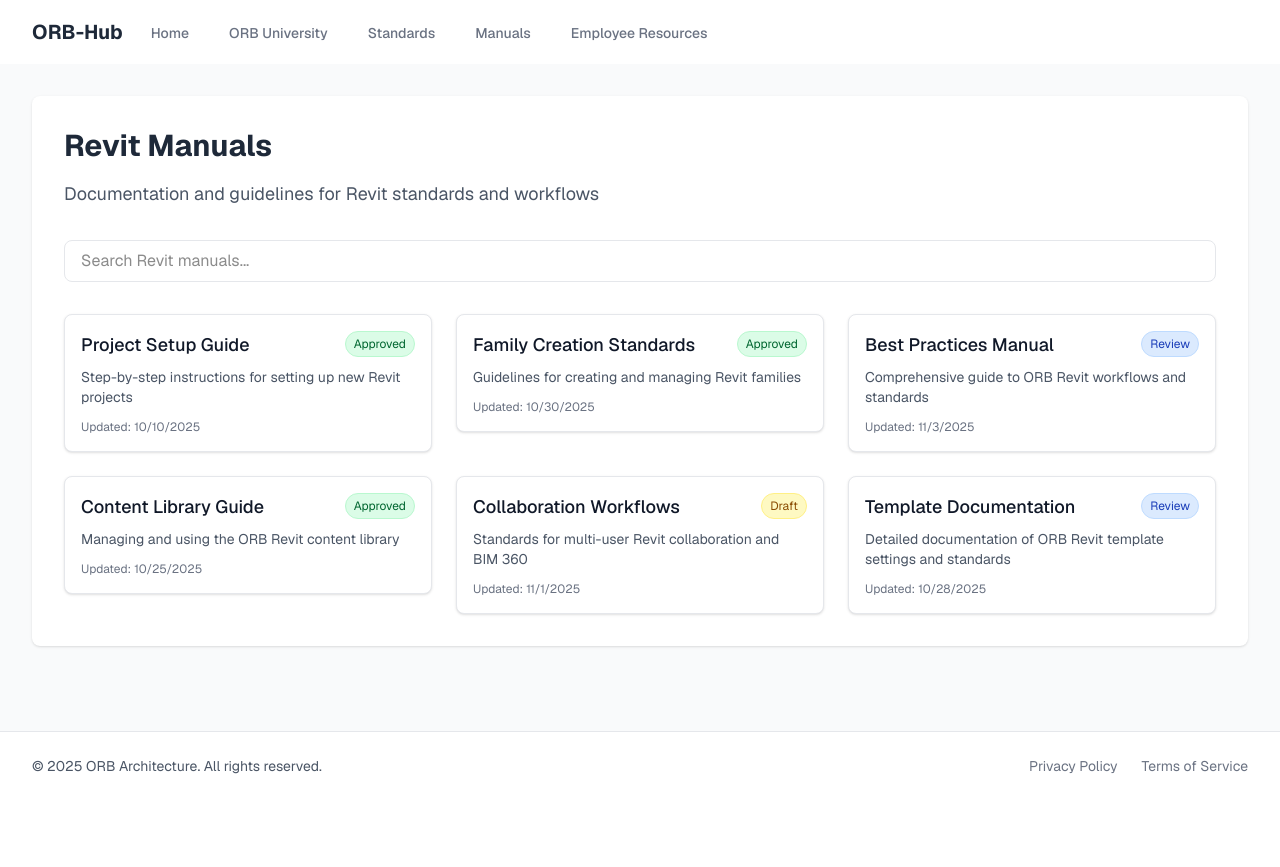
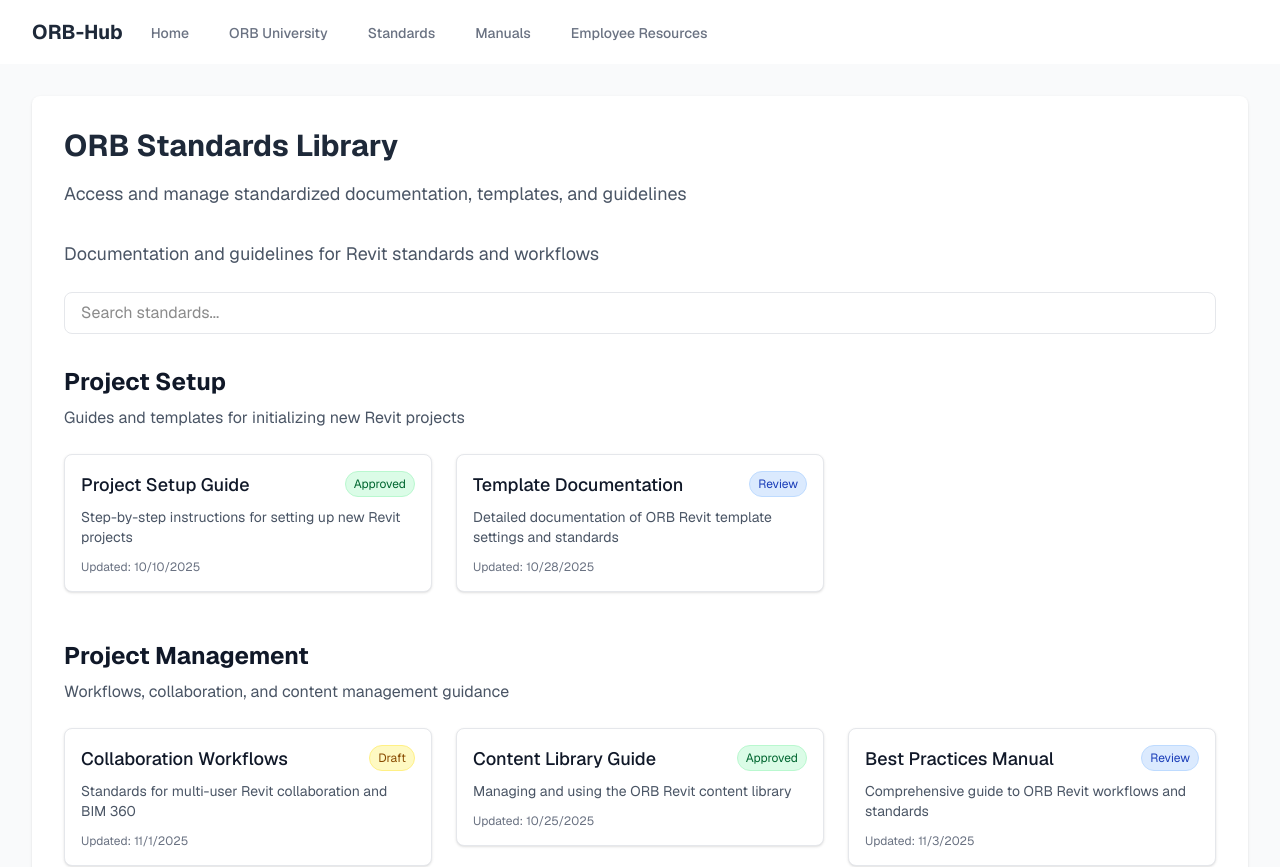
Before and after one commit to orbarch/orb-hub2, a Next.js app: page /manuals in a window 1280 px wide. Shown: the top 867 px of the page. Before the commit the page ends 800 px from the top, so only its background shows below. Built offline with nearby package versions, Linux system fonts and the light colour scheme.

Commit message:
matched manuals to standards

```diff
--- a/src/app/manuals/page.tsx
+++ b/src/app/manuals/page.tsx
@@ -2,128 +2,12 @@
 
 import React from 'react';
 import FadeIn from '@/components/FadeIn';
-import { motion, AnimatePresence } from 'framer-motion';
+import { motion } from 'framer-motion';
 import type { StandardSection } from '@/types/standards';
-import { revitManuals } from '@/data/manuals';
+import { manualSections } from '@/data/manuals';
+import { SearchBar, StandardsContent, AnimatedHeader } from '@/app/standards/StandardsComponents';
 
-function useDebounce<T>(value: T, delay: number): T {
-  const [debouncedValue, setDebouncedValue] = React.useState(value);
-
-  React.useEffect(() => {
-    const handler = setTimeout(() => {
-      setDebouncedValue(value);
-    }, delay);
-
-    return () => {
-      clearTimeout(handler);
-    };
-  }, [value, delay]);
-
-  return debouncedValue;
-}
-
-function RevitManualCard({ item }: { item: StandardSection['items'][0] }) {
-  return (
-    <motion.div
-      whileHover={{ y: -2 }}
-      className="bg-white rounded-lg shadow-sm border border-gray-200 p-4 hover:shadow-md transition-shadow"
-    >
-      <div className="flex justify-between items-start mb-2">
-        <h3 className="text-lg font-medium text-gray-900">{item.title}</h3>
-        <StatusBadge status={item.status} />
-      </div>
-      <p className="text-sm text-gray-600 mb-3">{item.description}</p>
-      <div className="text-xs text-gray-500">
-        Updated: {new Date(item.lastUpdated).toLocaleDateString()}
-      </div>
-    </motion.div>
-  );
-}
-
-function StatusBadge({ status }: { status?: 'draft' | 'review' | 'approved' }) {
-  const statusStyles = {
-    draft: 'bg-yellow-100 text-yellow-800 border-yellow-200',
-    review: 'bg-blue-100 text-blue-800 border-blue-200',
-    approved: 'bg-green-100 text-green-800 border-green-200',
-  };
-
-  if (!status) return null;
-
-  return (
-    <span className={`text-xs px-2 py-1 rounded-full border ${statusStyles[status]}`}>
-      {status.charAt(0).toUpperCase() + status.slice(1)}
-    </span>
-  );
-}
-
-function SearchBar({ searchTerm, onSearch }: { searchTerm: string; onSearch: (value: string) => void }) {
-  return (
-    <div className="relative mb-8">
-      <input
-        type="search"
-        placeholder="Search Revit manuals..."
-        value={searchTerm}
-        onChange={(e) => onSearch(e.target.value)}
-        className="w-full px-4 py-2 rounded-lg border border-gray-200 focus:outline-none focus:ring-2 focus:ring-green-500 focus:border-transparent"
-        aria-label="Search Revit manuals"
-      />
-      {searchTerm && (
-        <button
-          onClick={() => onSearch('')}
-          className="absolute right-2 top-1/2 -translate-y-1/2 text-gray-400 hover:text-gray-600"
-          aria-label="Clear search"
-        >
-          ×
-        </button>
-      )}
-    </div>
-  );
-}
-
-function ManualsList({ items, searchTerm }: { items: StandardSection['items']; searchTerm: string }) {
-  const debouncedSearch = useDebounce(searchTerm, 150);
-
-  const filteredItems = React.useMemo(() => {
-    if (!debouncedSearch) return items;
-
-    const searchLower = debouncedSearch.toLowerCase();
-    return items.filter(item =>
-      item.title.toLowerCase().includes(searchLower) ||
-      item.description.toLowerCase().includes(searchLower)
-    );
-  }, [items, debouncedSearch]);
-
-  if (filteredItems.length === 0) {
-    return (
-      <motion.div
-        initial={{ opacity: 0 }}
-        animate={{ opacity: 1 }}
-        className="text-center py-12 text-gray-500"
-      >
-        No manuals found matching &quot;{searchTerm}&quot;
-      </motion.div>
-    );
-  }
-
-  return (
-    <motion.div layout className="grid grid-cols-1 md:grid-cols-2 lg:grid-cols-3 gap-6">
-      <AnimatePresence initial={false}>
-        {filteredItems.map((item) => (
-          <motion.div
-            key={item.title}
-            layout
-            initial={{ opacity: 0, y: -6 }}
-            animate={{ opacity: 1, y: 0 }}
-            exit={{ opacity: 0, y: 6 }}
-            transition={{ duration: 0.18 }}
-          >
-            <RevitManualCard item={item} />
-          </motion.div>
-        ))}
-      </AnimatePresence>
-    </motion.div>
-  );
-}
+// Use `manualSections` from data to mirror how `standardSections` is organized
 
 export default function RevitManualsPage() {
   const [searchTerm, setSearchTerm] = React.useState('');
@@ -133,26 +17,13 @@
       <div className="max-w-7xl mx-auto px-4 sm:px-6 lg:px-8 py-8">
         <div className="bg-white rounded-lg shadow-sm p-8">
           <FadeIn>
-            <div className="mb-8">
-              <motion.h1
-                initial={{ opacity: 0, y: 20 }}
-                animate={{ opacity: 1, y: 0 }}
-                className="text-3xl font-bold text-gray-800 mb-4"
-              >
-                Revit Manuals
-              </motion.h1>
-              <motion.p
-                initial={{ opacity: 0, y: 20 }}
-                animate={{ opacity: 1, y: 0 }}
-                transition={{ delay: 0.1 }}
-                className="text-lg text-gray-600"
-              >
-                {revitManuals.description}
-              </motion.p>
+            <AnimatedHeader />
+            <div className="mb-6">
+              <motion.p className="text-lg text-gray-600">Documentation and guidelines for Revit standards and workflows</motion.p>
             </div>
 
             <SearchBar searchTerm={searchTerm} onSearch={setSearchTerm} />
-            <ManualsList items={revitManuals.items} searchTerm={searchTerm} />
+            <StandardsContent sections={manualSections} searchTerm={searchTerm} />
           </FadeIn>
         </div>
       </div>
--- a/src/data/manuals.ts
+++ b/src/data/manuals.ts
@@ -1,8 +1,9 @@
 import type { StandardSection } from '@/types/standards';
 
-export const revitManuals: StandardSection = {
-  title: 'Revit Manuals',
-  description: 'Documentation and guidelines for Revit standards and workflows',
+export const manualSections: StandardSection[] = [
+  {
+    title: 'Project Setup',
+    description: 'Guides and templates for initializing new Revit projects',
     items: [
       {
         title: 'Project Setup Guide',
@@ -11,16 +12,22 @@
         lastUpdated: '2025-10-10',
       },
       {
-      title: 'Family Creation Standards',
-      description: 'Guidelines for creating and managing Revit families',
-      status: 'approved',
-      lastUpdated: '2025-10-30',
+        title: 'Template Documentation',
+        description: 'Detailed documentation of ORB Revit template settings and standards',
+        status: 'review',
+        lastUpdated: '2025-10-28',
+      },
+    ],
   },
   {
-      title: 'Best Practices Manual',
-      description: 'Comprehensive guide to ORB Revit workflows and standards',
-      status: 'review',
-      lastUpdated: '2025-11-03',
+    title: 'Project Management',
+    description: 'Workflows, collaboration, and content management guidance',
+    items: [
+      {
+        title: 'Collaboration Workflows',
+        description: 'Standards for multi-user Revit collaboration and BIM 360',
+        status: 'draft',
+        lastUpdated: '2025-11-01',
       },
       {
         title: 'Content Library Guide',
@@ -29,16 +36,23 @@
         lastUpdated: '2025-10-25',
       },
       {
-      title: 'Collaboration Workflows',
-      description: 'Standards for multi-user Revit collaboration and BIM 360',
-      status: 'draft',
-      lastUpdated: '2025-11-01',
+        title: 'Best Practices Manual',
+        description: 'Comprehensive guide to ORB Revit workflows and standards',
+        status: 'review',
+        lastUpdated: '2025-11-03',
+      },
+    ],
   },
   {
-      title: 'Template Documentation',
-      description: 'Detailed documentation of ORB Revit template settings and standards',
-      status: 'review',
-      lastUpdated: '2025-10-28',
-    }
+    title: 'Life Safety',
+    description: 'Life-safety guidance, egress, and review checklists',
+    items: [
+      {
+        title: 'Life Safety Guidelines (Draft)',
+        description: 'Draft guidance for life safety documentation and review checklists',
+        status: 'draft',
+        lastUpdated: new Date().toISOString().slice(0,10),
+      },
     ],
-};
+  },
+];
```
Lines whose indentation alone changed are shown as unchanged.
